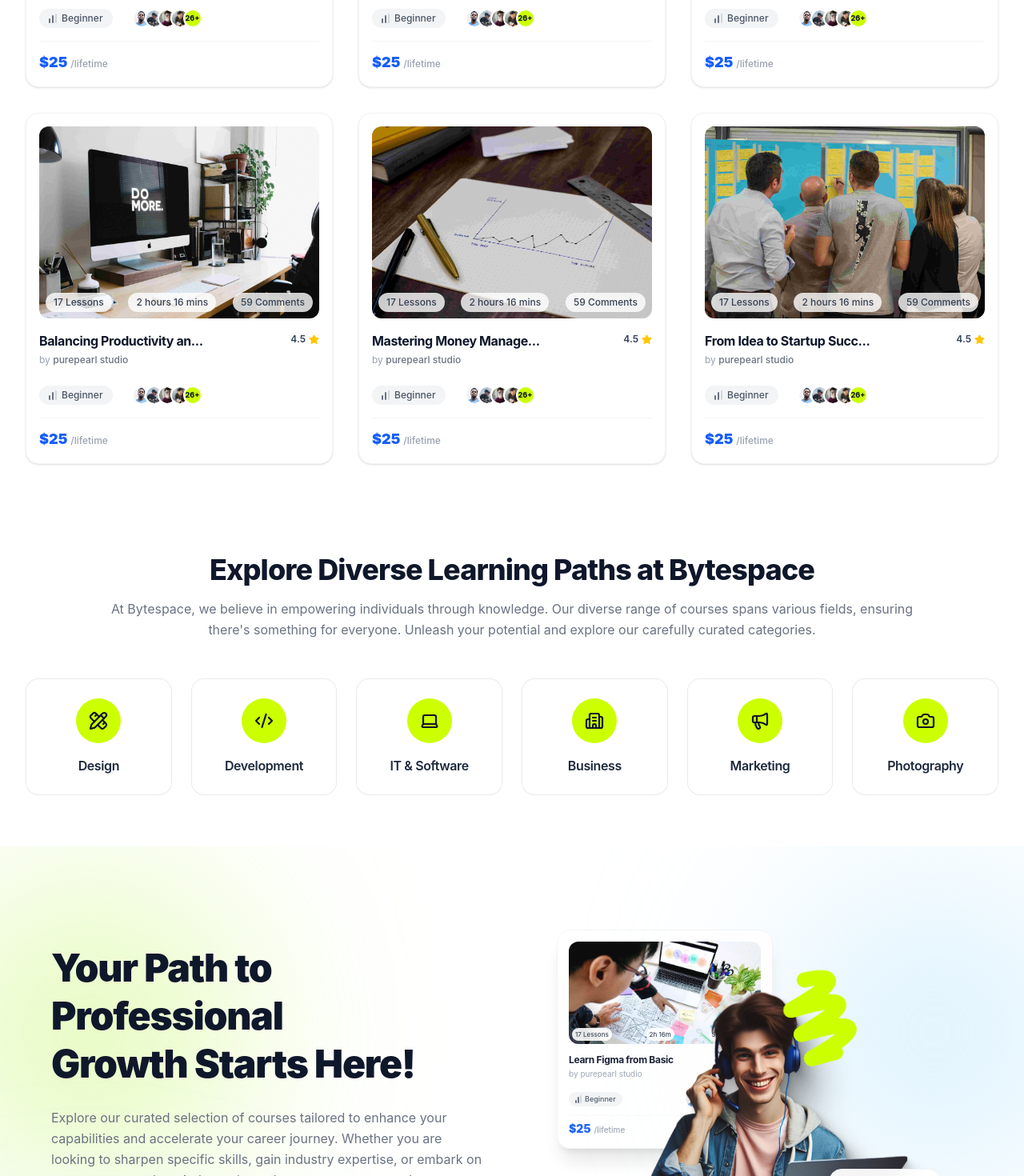
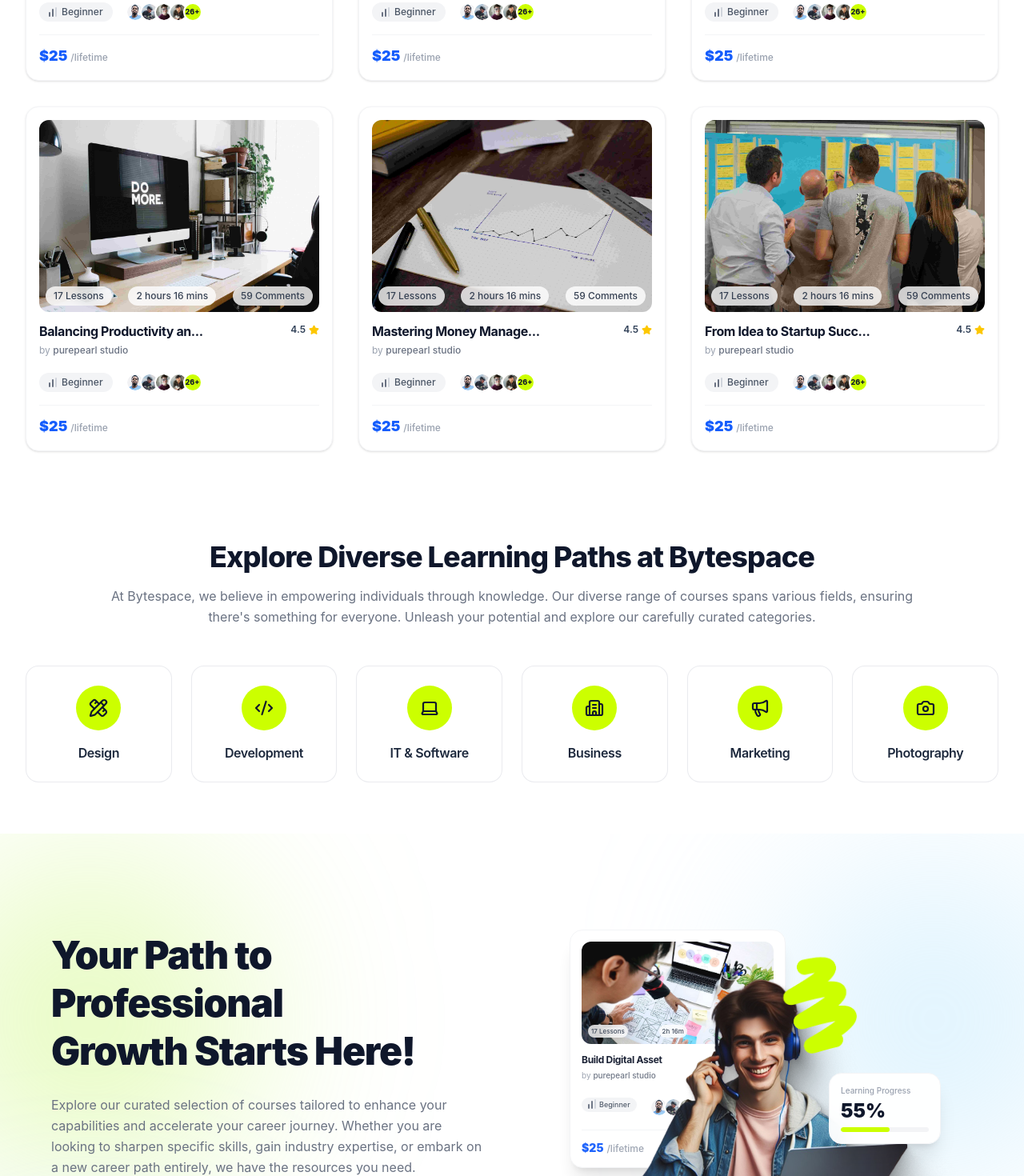
Before and after one commit to MirArfan/bytespace-new, a React (Vite) app: page / in a window 1280 px wide. Shown: the part 2220-3690 px from the top of the page at 80% size. Built offline with nearby package versions, Linux system fonts and the light colour scheme.

Commit message:
feat: refactor CourseCard and integrate into CourseGrid and FeatureSections

```diff
--- a/src/components/CourseCard.jsx
+++ b/src/components/CourseCard.jsx
@@ -21,76 +21,142 @@ export default function CourseCard({
 
   return (
     <div
-      className={`bg-white rounded-2xl p-3 sm:p-3.5 shadow-xl border border-gray-100 transition-all ${
+      className={`bg-white rounded-2xl p-4 shadow-sm hover:shadow-md border border-gray-100 transition-all flex flex-col justify-between ${
         compact ? "w-[220px] sm:w-[270px]" : "w-full"
       } ${className}`}
     >
+      <div>
         {/* Card Image & Overlay Tags */}
-      <div className="relative w-full h-24 sm:h-32 rounded-xl overflow-hidden mb-2 sm:mb-3">
+        <div
+          className={`relative w-full rounded-xl overflow-hidden mb-3 ${
+            compact ? "h-24 sm:h-32" : "h-52 sm:h-60"
+          }`}
+        >
           <img
             src={image}
             alt={title}
             className="w-full h-full object-cover"
           />
-        <div className="absolute bottom-1 left-1 right-1 flex items-center justify-between gap-0.5 text-[7px] sm:text-[8px] text-gray-700">
-          <span className="bg-white/90 px-1 py-0.5 rounded-full font-medium">
+          <div className="absolute bottom-2 left-2 right-2 flex items-center justify-between gap-1 text-gray-700">
+            <span
+              className={`bg-white/80 backdrop-blur-sm rounded-full font-medium truncate ${
+                compact
+                  ? "text-[7px] sm:text-[8px] px-1 py-0.5"
+                  : "text-[10px] sm:text-xs px-2.5 py-1"
+              }`}
+            >
               {lessons}
             </span>
-          <span className="bg-white/90 px-1 py-0.5 rounded-full font-medium">
+            <span
+              className={`bg-white/80 backdrop-blur-sm rounded-full font-medium truncate ${
+                compact
+                  ? "text-[7px] sm:text-[8px] px-1 py-0.5"
+                  : "text-[10px] sm:text-xs px-2.5 py-1"
+              }`}
+            >
               {duration}
             </span>
-          <span className="bg-white/90 px-1 py-0.5 rounded-full font-medium">
+            <span
+              className={`bg-white/80 backdrop-blur-sm rounded-full font-medium truncate ${
+                compact
+                  ? "text-[7px] sm:text-[8px] px-1 py-0.5"
+                  : "text-[10px] sm:text-xs px-2.5 py-1"
+              }`}
+            >
               {comments}
             </span>
           </div>
         </div>
 
         {/* Title & Rating */}
-      <div className="flex items-start justify-between gap-1 mb-0.5">
-        <h3 className="text-xs font-bold text-slate-900 tracking-tight truncate">
+        <div className="flex items-start justify-between gap-2 mb-1">
+          <h3
+            className={`font-bold text-slate-900 tracking-tight line-clamp-1 ${
+              compact ? "text-xs" : "text-base"
+            }`}
+          >
             {title}
           </h3>
-        <div className="flex items-center gap-0.5 text-[10px] font-semibold text-slate-700 shrink-0">
+          <div
+            className={`flex items-center gap-1 font-semibold text-slate-700 shrink-0 ${
+              compact ? "text-[10px]" : "text-xs pt-0.5"
+            }`}
+          >
             <span>{rating}</span>
-          <Star size={10} className="fill-yellow-400 text-yellow-400" />
+            <Star
+              size={compact ? 10 : 13}
+              className="fill-yellow-400 text-yellow-400"
+            />
           </div>
         </div>
 
         {/* Author */}
-      <p className="text-[10px] text-gray-400 mb-2">
-        by <span className="hover:underline cursor-pointer">{author}</span>
+        <p
+          className={`text-gray-400 mb-4 ${
+            compact ? "text-[10px]" : "text-xs"
+          }`}
+        >
+          by{" "}
+          <span className="hover:underline cursor-pointer font-medium text-gray-500">
+            {author}
+          </span>
         </p>
 
         {/* Level Badge & Student Avatars */}
-      <div className="flex items-center gap-2 sm:gap-3 mb-2 pt-1 ">
-        <div className="flex items-center gap-1 bg-gray-100 px-2 py-0.5 rounded-full text-[9px] text-gray-600 font-medium">
-          <span className="flex items-end gap-[1px] h-2.5">
-            <span className="w-[2px] h-1 bg-gray-500 rounded-sm" />
-            <span className="w-[2px] h-2 bg-gray-500 rounded-sm" />
-            <span className="w-[2px] h-2.5 bg-gray-300 rounded-sm" />
+        <div className="flex items-start gap-4 mb-4 pt-1">
+          <div
+            className={`flex items-center bg-gray-100 rounded-full text-gray-600 font-medium shrink-0 ${
+              compact
+                ? "gap-1 px-2 py-0.5 text-[9px]"
+                : "gap-1.5 px-3 py-1 text-xs"
+            }`}
+          >
+            <span
+              className={`flex items-end gap-[2px] ${
+                compact ? "h-2.5" : "h-3"
+              }`}
+            >
+              <span className="w-[2px] h-1.5 bg-gray-500 rounded-sm" />
+              <span className="w-[2px] h-2.5 bg-gray-500 rounded-sm" />
+              <span className="w-[2px] h-3 bg-gray-300 rounded-sm" />
             </span>
             <span>{level}</span>
           </div>
 
-        <div className="flex items-center -space-x-1.5">
+          <div className="flex items-center -space-x-1.5 shrink-0">
             {avatars.slice(0, 4).map((avatar, idx) => (
               <img
                 key={idx}
-              className="w-5 h-5 sm:w-6 sm:h-6 rounded-full border-2 border-white object-cover"
+                className={`rounded-full border-2 border-white object-cover ${
+                  compact ? "w-5 h-5 sm:w-6 sm:h-6" : "w-6 h-6"
+                }`}
                 src={avatar}
                 alt="student"
               />
             ))}
-          <span className="w-5 h-5 sm:w-6 sm:h-6 rounded-full border border-white bg-[#ccff00] text-slate-900 font-extrabold text-[7px] flex items-center justify-center">
+            <span
+              className={`rounded-full border-2 border-white bg-[#ccff00] text-slate-900 font-extrabold flex items-center justify-center ${
+                compact
+                  ? "w-5 h-5 sm:w-6 sm:h-6 text-[7px]"
+                  : "w-6 h-6 text-[9px]"
+              }`}
+            >
               26+
             </span>
           </div>
         </div>
+      </div>
 
       {/* Pricing */}
-      <div className="pt-1.5 border-t border-gray-50 flex items-baseline gap-1">
-        <span className="text-sm font-black text-blue-600">{price}</span>
-        <span className="text-[10px] text-gray-400 font-medium">
+      <div className="pt-3 border-t border-gray-100 flex items-baseline gap-1">
+        <span
+          className={`font-black text-blue-600 ${
+            compact ? "text-sm" : "text-lg"
+          }`}
+        >
+          {price}
+        </span>
+        <span className="text-xs text-gray-400 font-medium">
           {priceType}
         </span>
       </div>
--- a/src/components/CourseGrid.jsx
+++ b/src/components/CourseGrid.jsx
@@ -1,4 +1,4 @@
-import { Star } from "lucide-react";
+import CourseCard from "./CourseCard";
 
 import courseImg1 from "../assets/course-1.jpg";
 import courseImg2 from "../assets/course-2.jpg";
@@ -7,12 +7,12 @@ import courseImg4 from "../assets/course-4.jpg";
 import courseImg5 from "../assets/course-5.jpg";
 import courseImg6 from "../assets/course-6.jpg";
 
-import Ellipse1 from "../assets/Ellipse1.png"
-import Ellipse2 from "../assets/Ellipse2.png"
-import Ellipse3 from "../assets/Ellipse3.png"
-import Ellipse4 from "../assets/Ellipse4.png"
+import Ellipse1 from "../assets/Ellipse1.png";
+import Ellipse2 from "../assets/Ellipse2.png";
+import Ellipse3 from "../assets/Ellipse3.png";
+import Ellipse4 from "../assets/Ellipse4.png";
 
-
+const avatarsList = [Ellipse1, Ellipse2, Ellipse3, Ellipse4];
 
 const coursesData = [
   {
@@ -99,104 +99,15 @@ export default function CourseGrid() {
   return (
     <section className="w-full bg-white py-12 px-4 sm:px-6 lg:px-8">
       <div className="max-w-7xl mx-auto">
-        {/* Course Cards Responsive Grid */}
+        {/* Responsive Grid with Reusable CourseCard */}
         <div className="grid grid-cols-1 md:grid-cols-2 lg:grid-cols-3 gap-6 lg:gap-8">
           {coursesData.map((course) => (
-            <div
+            <CourseCard
               key={course.id}
-              className="bg-white rounded-2xl border border-gray-100 p-4 shadow-sm hover:shadow-md transition-shadow duration-300 flex flex-col justify-between"
-            >
-              {/* Top Content Group */}
-              <div>
-                {/* Card Image Header with Overlays */}
-                <div className="relative w-full h-52 sm:h-60 rounded-xl overflow-hidden mb-4">
-                  <img
-                    src={course.image}
-                    alt={course.title}
-                    className="w-full h-full object-cover"
-                  />
-
-                  {/* Floating Tags Overlay */}
-                  <div className="absolute bottom-2 left-2 right-2 flex items-center justify-between gap-1 text-[10px] sm:text-xs text-gray-700 z-0">
-                    <span className="bg-white/80 bg-white-md px-2 sm:px-2.5 py-1 rounded-full font-medium truncate">
-                      {course.lessons}
-                    </span>
-                    <span className="bg-white/80 bg-white-md px-2 sm:px-2.5 py-1 rounded-full font-medium truncate">
-                      {course.duration}
-                    </span>
-                    <span className="bg-white/80 bg-white-md px-2 sm:px-2.5 py-1 rounded-full font-medium truncate">
-                      {course.comments}
-                    </span>
-                  </div>
-                </div>
-
-                {/* Title & Rating */}
-                <div className="flex items-start justify-between gap-2 mb-1">
-                  <h3 className="text-base font-bold text-slate-900 tracking-tight line-clamp-1">
-                    {course.title}
-                  </h3>
-                  <div className="flex items-center gap-1 text-xs font-semibold text-slate-700 shrink-0 pt-0.5">
-                    <span>{course.rating}</span>
-                    <Star size={13} className="fill-yellow-400 text-yellow-400" />
-                  </div>
-                </div>
-
-                {/* Author */}
-                <p className="text-xs text-gray-400 mb-4">
-                  by <span className="hover:underline cursor-pointer font-medium text-gray-500">{course.author}</span>
-                </p>
-
-                {/* Metadata (Level Badge & Student Avatars - Space Between Added) */}
-                <div className="flex items-center gap-6 mb-4 pt-2">
-                  <div className="flex items-center gap-1.5 bg-gray-100 px-3 py-1 rounded-full text-xs text-gray-600 font-medium shrink-0">
-                    {/* Signal/Bar Icon */}
-                    <span className="flex items-end gap-[2px] h-3">
-                      <span className="w-[2px] h-1.5 bg-gray-500 rounded-sm"></span>
-                      <span className="w-[2px] h-2.5 bg-gray-500 rounded-sm"></span>
-                      <span className="w-[2px] h-3 bg-gray-300 rounded-sm"></span>
-                    </span>
-                    <span>{course.level}</span>
-                  </div>
-
-                  {/* Overlapping Student Avatars */}
-                  <div className="flex items-center -space-x-2 shrink-0">
-                    <img
-                      className="w-6 h-6 rounded-full border-2 border-white object-cover"
-                      src={Ellipse1}
-                      alt="student"
-                    />
-                    <img
-                      className="w-6 h-6 rounded-full border-2 border-white object-cover"
-                      src={Ellipse2}
-                      alt="student"
-                    />
-                    <img
-                      className="w-6 h-6 rounded-full border-2 border-white object-cover"
-                      src={Ellipse3}
-                      alt="student"
-                    />
-                    <img
-                      className="w-6 h-6 rounded-full border-2 border-white object-cover"
-                      src={Ellipse4}
-                      alt="student"
-                    />
-                    <span className="w-6 h-6 rounded-full border-2 border-white bg-[#ccff00] text-slate-900 font-extrabold text-[9px] flex items-center justify-center">
-                      26+
-                    </span>
-                  </div>
-                </div>
-              </div>
-
-              {/* Price Row */}
-              <div className="pt-3 border-t border-gray-100 flex items-baseline gap-1">
-                <span className="text-lg font-black text-blue-600">
-                  {course.price}
-                </span>
-                <span className="text-xs text-gray-400 font-medium">
-                  {course.priceType}
-                </span>
-              </div>
-            </div>
+              course={course}
+              avatars={avatarsList}
+              compact={false}
+            />
           ))}
         </div>
       </div>
--- a/src/components/CreatorBanner.jsx
+++ b/src/components/CreatorBanner.jsx
@@ -88,7 +88,7 @@ export default function CreatorBanner() {
             />
 
             {/* 3. Bottom Right Lime Spiral 1 */}
-            <div className="absolute -bottom-8 right-[4%] w-36 h-36 sm:w-52 sm:h-52 object-contain pointer-events-none z-10">
+            <div className="absolute -bottom-2 right-[16%] w-36 h-36 sm:w-52 sm:h-52 object-contain pointer-events-none z-10">
                 <div
                     className="w-66 h-66 sm:w-82 sm:h-82 bg-[#ccff00]"
                     style={{
--- a/src/components/FeatureSections.jsx
+++ b/src/components/FeatureSections.jsx
@@ -13,6 +13,7 @@ import Spiral1 from "../assets/Spiral1.png";
 import Spiral2 from "../assets/Spiral2.png";
 
 import courseImg1 from "../assets/course-1.jpg";
+import CourseCard from "./CourseCard";
 
 export default function FeatureSections() {
     return (
@@ -65,7 +66,8 @@ export default function FeatureSections() {
                     <div className="relative flex justify-center items-center h-[380px] sm:h-[460px] w-full max-w-lg mx-auto">
 
                         {/* 1. Behind Card: Course Card */}
-                        <div className="absolute left-0 sm:left-2 top-2 w-[220px] sm:w-[270px] bg-white rounded-2xl p-3 sm:p-3.5 shadow-xl border border-gray-100 z-0 opacity-95">
+
+                        {/* <div className="absolute left-0 sm:left-2 top-2 w-[220px] sm:w-[270px] bg-white rounded-2xl p-3 sm:p-3.5 shadow-xl border border-gray-100 z-0 opacity-95">
                             <div className="relative w-full h-24 sm:h-32 rounded-xl overflow-hidden mb-2 sm:mb-3">
                                 <img
                                     src={courseImg1}
@@ -118,7 +120,25 @@ export default function FeatureSections() {
                                 <span className="text-sm font-black text-blue-600">$25</span>
                                 <span className="text-[10px] text-gray-400 font-medium">/lifetime</span>
                             </div>
-                        </div>
+                        </div> */}
+                        <CourseCard
+                            className="absolute left-0 sm:left-6 top-2 w-[220px] sm:w-[270px] bg-white rounded-2xl p-3 sm:p-3.5 shadow-xl border border-gray-100 z-0 opacity-95 sm:top-6 "
+                            compact={true}
+                            course={{
+                                title: "Build Digital Asset",
+                                author: "purepearl studio",
+                                rating: 4.5,
+                                lessons: "17 Lessons",
+                                duration: "2h 16m",
+                                comments: "59 Comments",
+                                level: "Beginner",
+                                price: "$25",
+                                priceType: "/lifetime",
+                                image: courseImg1,
+                            }}
+                            avatars={[Ellipse1, Ellipse2, Ellipse3, Ellipse4]}
+                        />
+
 
                         {/* 2. Main Character (Student) */}
                         <img
@@ -143,7 +163,7 @@ export default function FeatureSections() {
                         </div>
 
                         {/* 4. Floating Progress Card */}
-                        <div className="absolute right-0 sm:right-6 bottom-8 sm:bottom-16 z-20 bg-white/95 backdrop-blur-md p-3 sm:p-3.5 rounded-2xl shadow-xl border border-gray-100 min-w-[120px] sm:min-w-[140px]">
+                        <div className="absolute right-0 sm:right-6 bottom-8 sm:bottom-42 z-20 bg-white/95 backdrop-blur-md p-3 sm:p-3.5 rounded-2xl shadow-xl border border-gray-100 min-w-[120px] sm:min-w-[140px]">
                             <p className="text-[9px] sm:text-[10px] text-gray-400 font-medium mb-0.5">Learning Progress</p>
                             <p className="text-xl sm:text-2xl font-black text-slate-900 mb-1">55%</p>
                             <div className="w-full h-1.5 bg-gray-100 rounded-full overflow-hidden">
```
Lines whose indentation alone changed are shown as unchanged.
